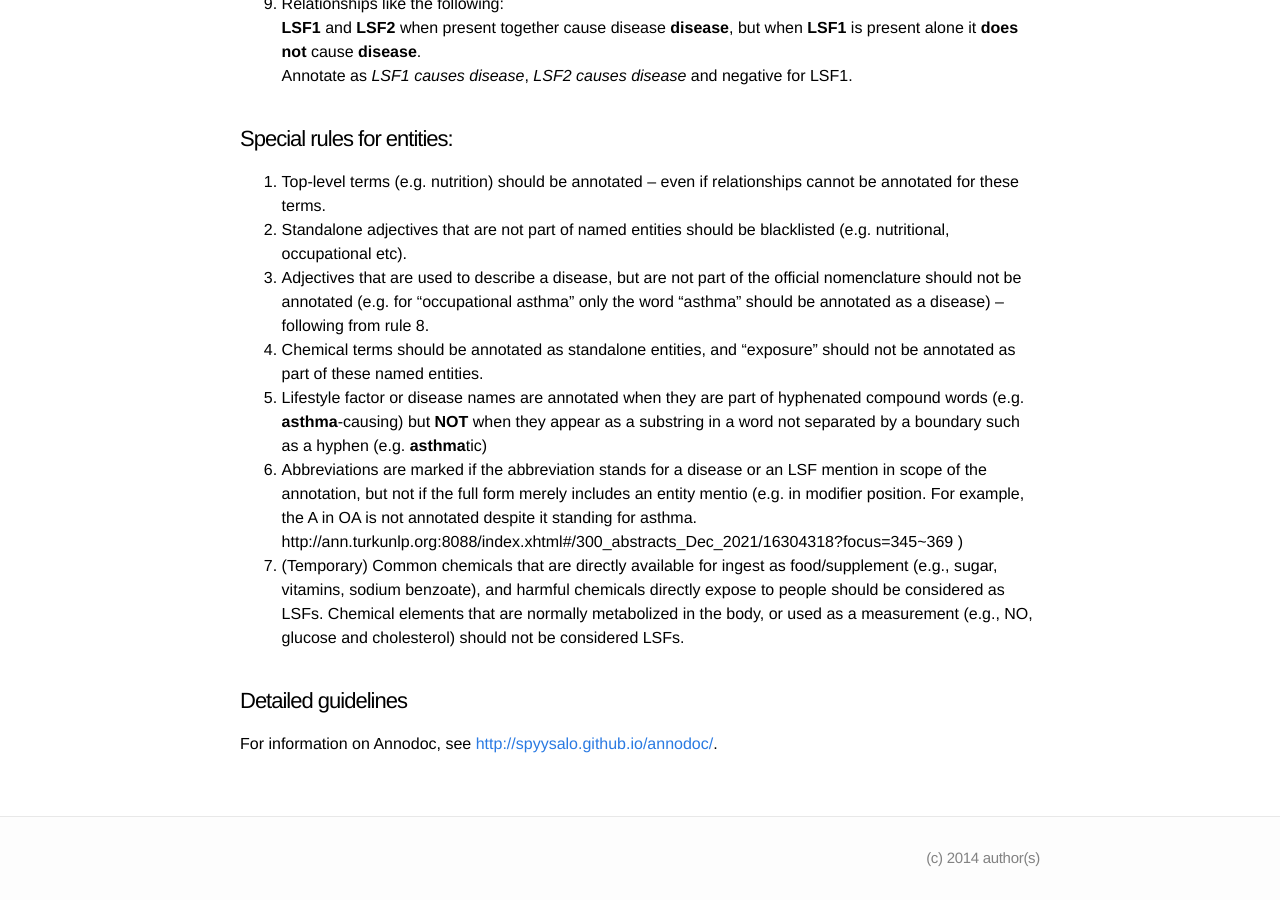
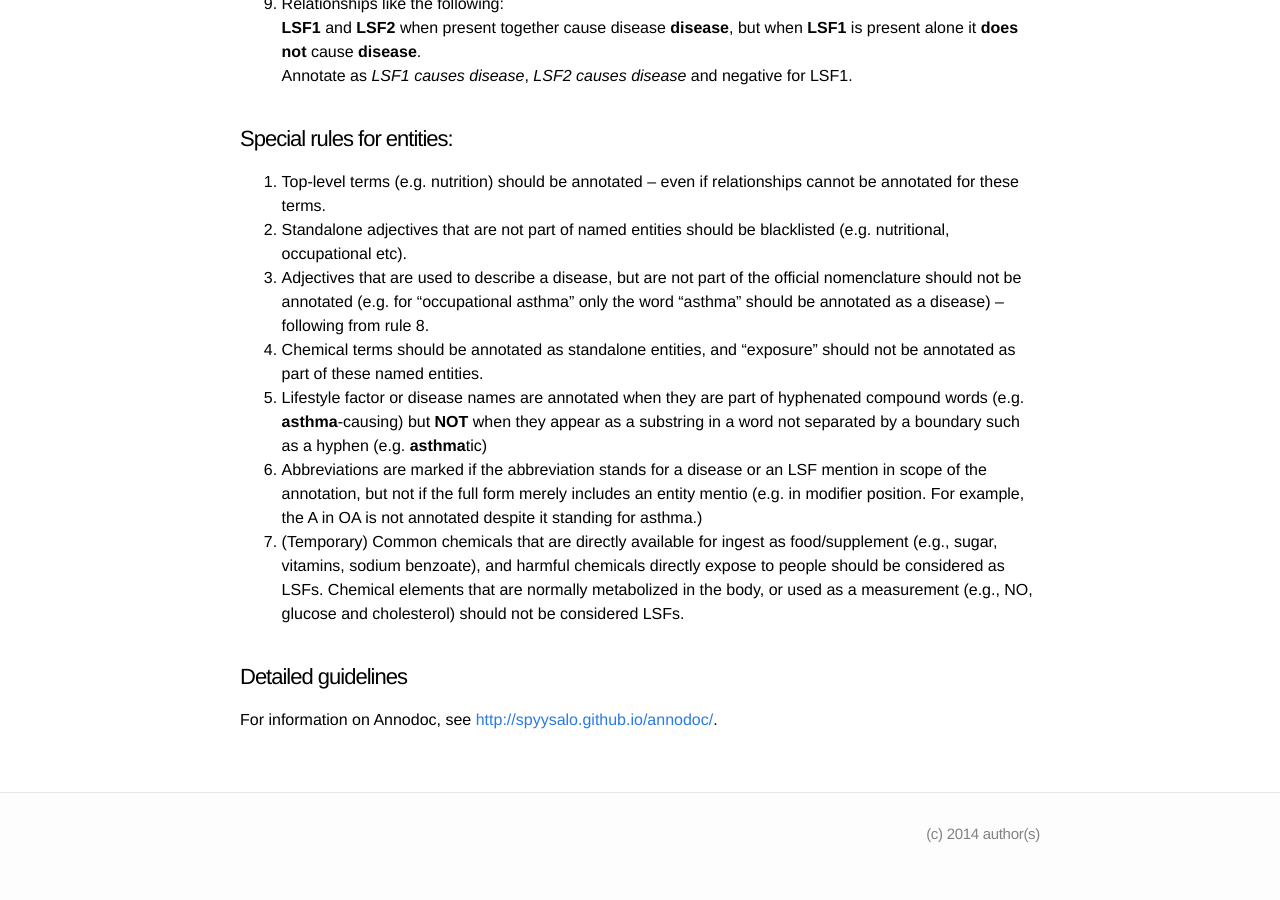
Before and after one commit to EvaMakri/lifestylefactors-annotation-docs, a Jekyll site: the page built from index.md, in a window 1280 px wide and 900 px high, scrolled down 2056 px. Built offline with Jekyll 4.4.1, drawn with Linux system fonts in a browser that asks for light colours; after the commit the page ends 2932 px from its top, so only the background shows below that; part of the change alters nothing that is shown.

Commit message:
Update more relationship and special rules

```diff
--- a/index.md
+++ b/index.md
@@ -111,7 +111,7 @@ Examples:
 
 11. Lifestyle factor or disease names are annotated when they are part of hyphenated compound words (e.g. **asthma**-causing) but **NOT** when they appear as a substring in a word not separated by a boundary such as a hyphen (e.g. **asthma**tic)
 
-12.	Abbreviations are marked if the abbreviation stands for a disease or an LSF mention in scope of the annotation, but not if the full form merely includes an entity mentio (e.g. in modifier position. For example, the A in OA is not annotated despite it standing for asthma. http://ann.turkunlp.org:8088/index.xhtml#/300_abstracts_Dec_2021/16304318?focus=345~369 )
+12.	Abbreviations are marked if the abbreviation stands for a disease or an LSF mention in scope of the annotation, but not if the full form merely includes an entity mentio (e.g. in modifier position. For example, the A in OA is not annotated despite it standing for asthma.)
 
 13. (Temporary) Common chemicals that are directly available for ingest as food/supplement (e.g., sugar, vitamins, sodium benzoate), and harmful chemicals directly expose to people should be considered as LSFs. Chemical elements that are normally metabolized in the body, or used as a measurement (e.g., NO, glucose and cholesterol) should not be considered LSFs.
 
```
